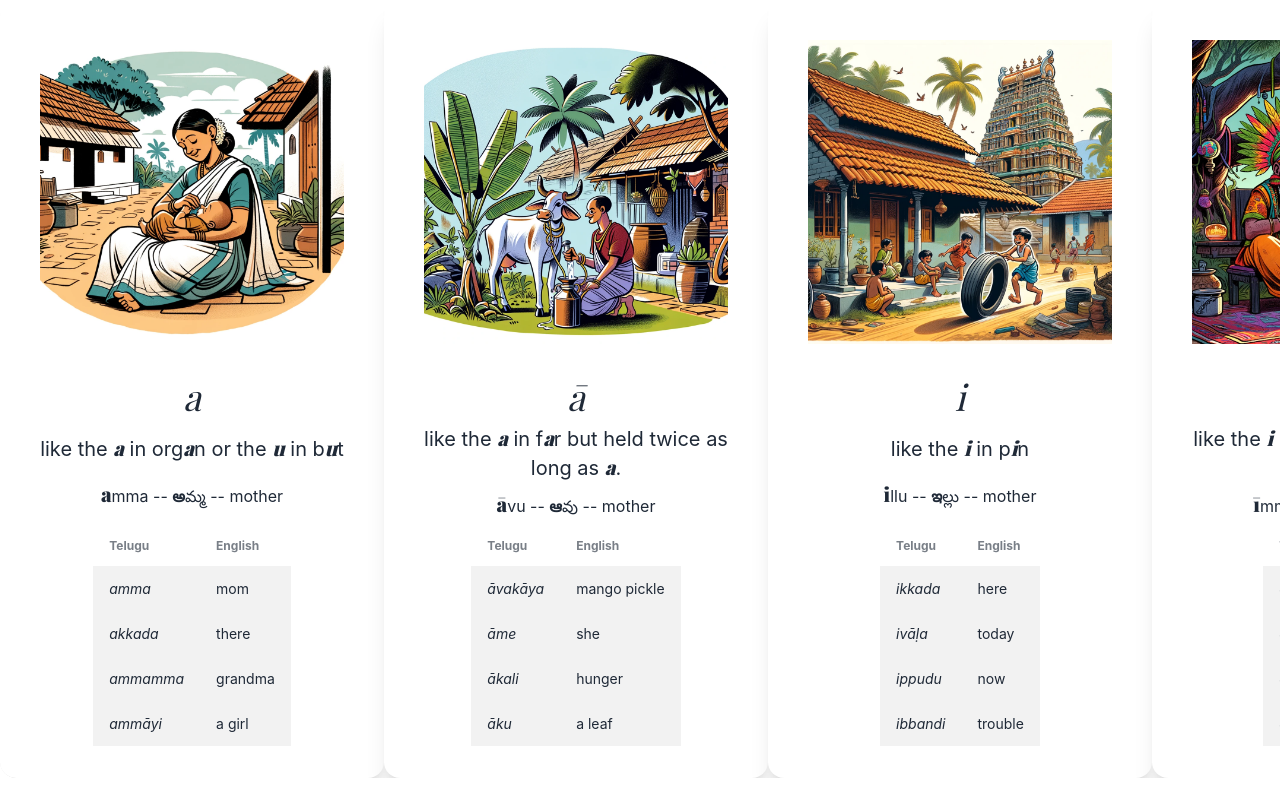
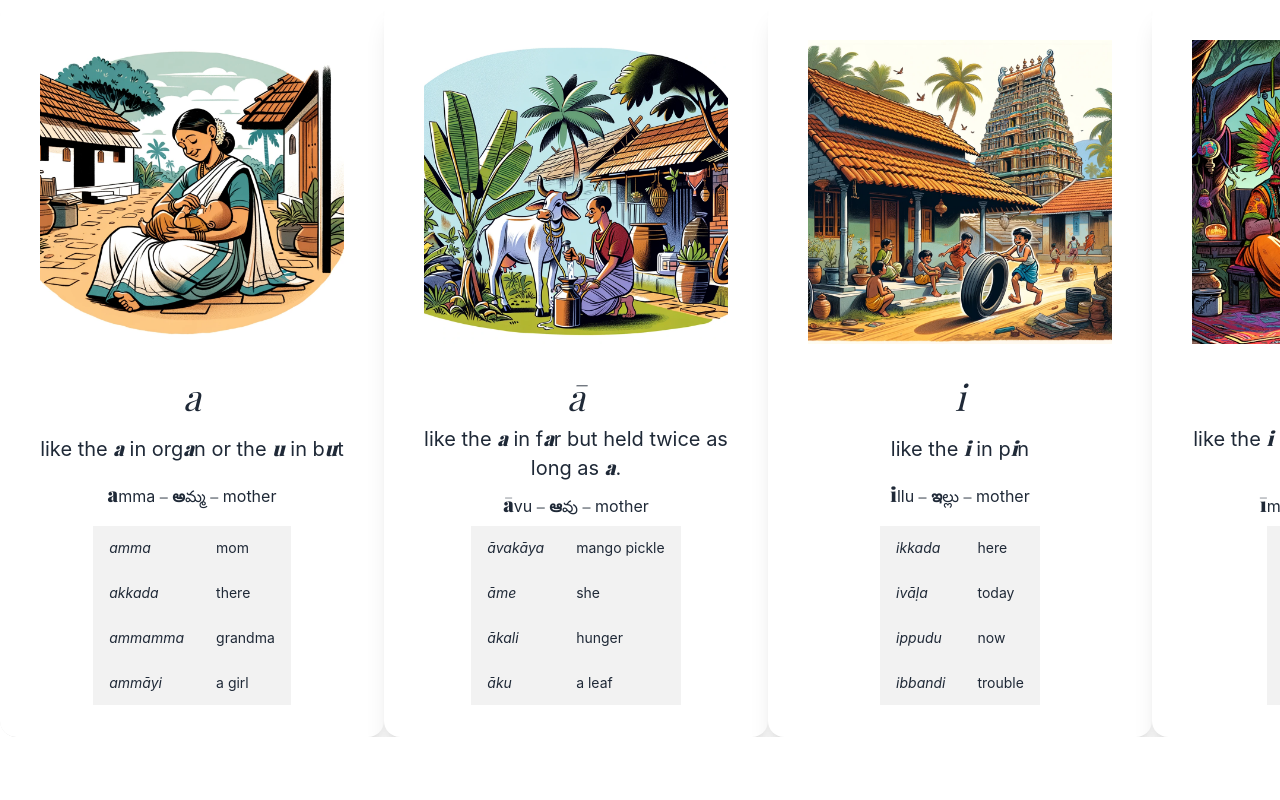
Before and after one commit to kesava/telugulingo, a React (Create React App) app: page / in a window 1280 px wide. Shown: the top 800 px of the page. Built offline with nearby package versions, Linux system fonts and the light colour scheme.

Commit message:
added pronunciation

```diff
--- a/src/components/card.jsx
+++ b/src/components/card.jsx
@@ -5,17 +5,10 @@ export default function Card({character}) {
             <div className="card-body items-center text-center">
                 <p className="sound text-4xl italic">{character.iast.sound}</p>
                 <p className="pronunciation text-xl" dangerouslySetInnerHTML={{__html: character.pronunciation}}></p>
-                <p className="pronunciation">{character.iast.beginning}<b className="text-xl">{character.iast.sound}</b>{character.iast.end} -- {character.telugu.beginning}<b>{character.telugu.sound}</b>{character.telugu.end} -- {character.meaning}</p>
+                <p className="pronunciation">{character.iast.beginning}<b className="text-xl">{character.iast.sound}</b>{character.iast.end} ⎯ {character.telugu.beginning}<b>{character.telugu.sound}</b>{character.telugu.end} ⎯ {character.meaning}</p>
 
                 <div className="overflow-x-auto">
                     <table className="table">
-                        {/* head */}
-                        <thead>
-                            <tr>
-                                <th>Telugu</th>
-                                <th>English</th>
-                            </tr>
-                        </thead>
                         <tbody>
                             {character
                                 .telugu
```
